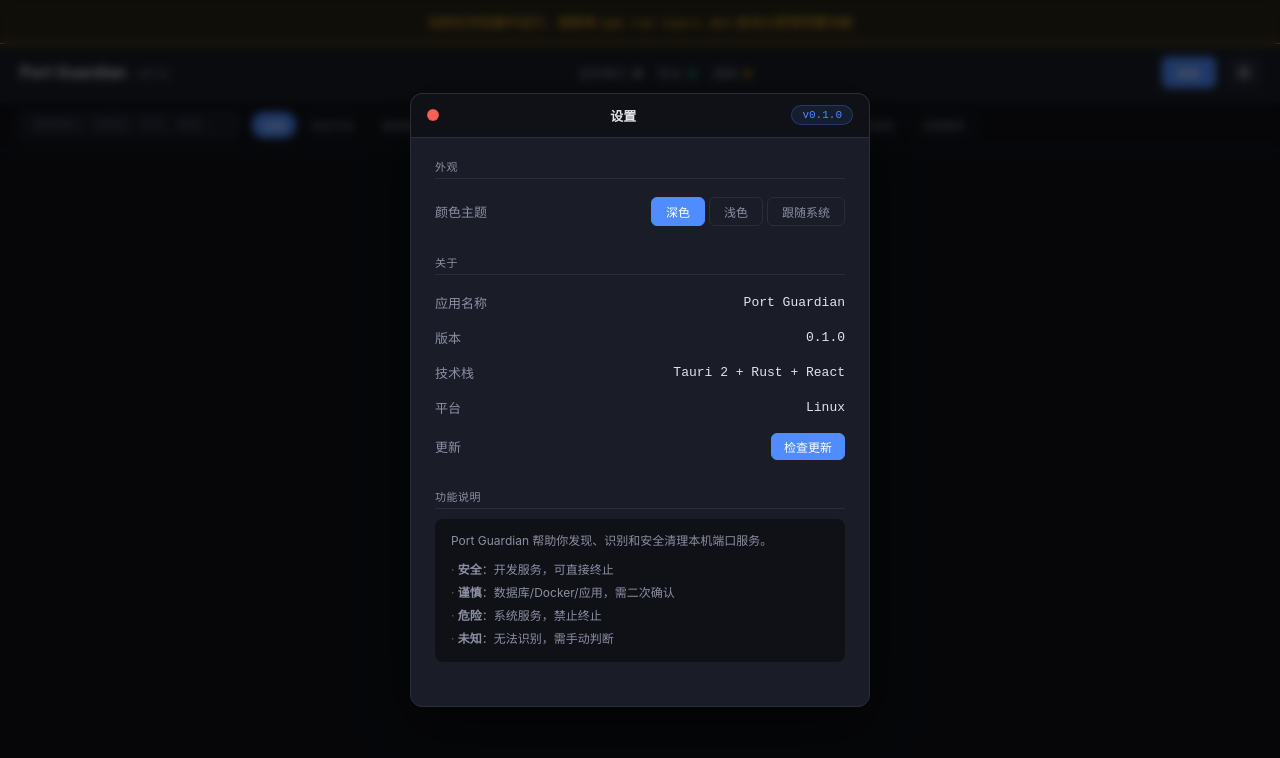
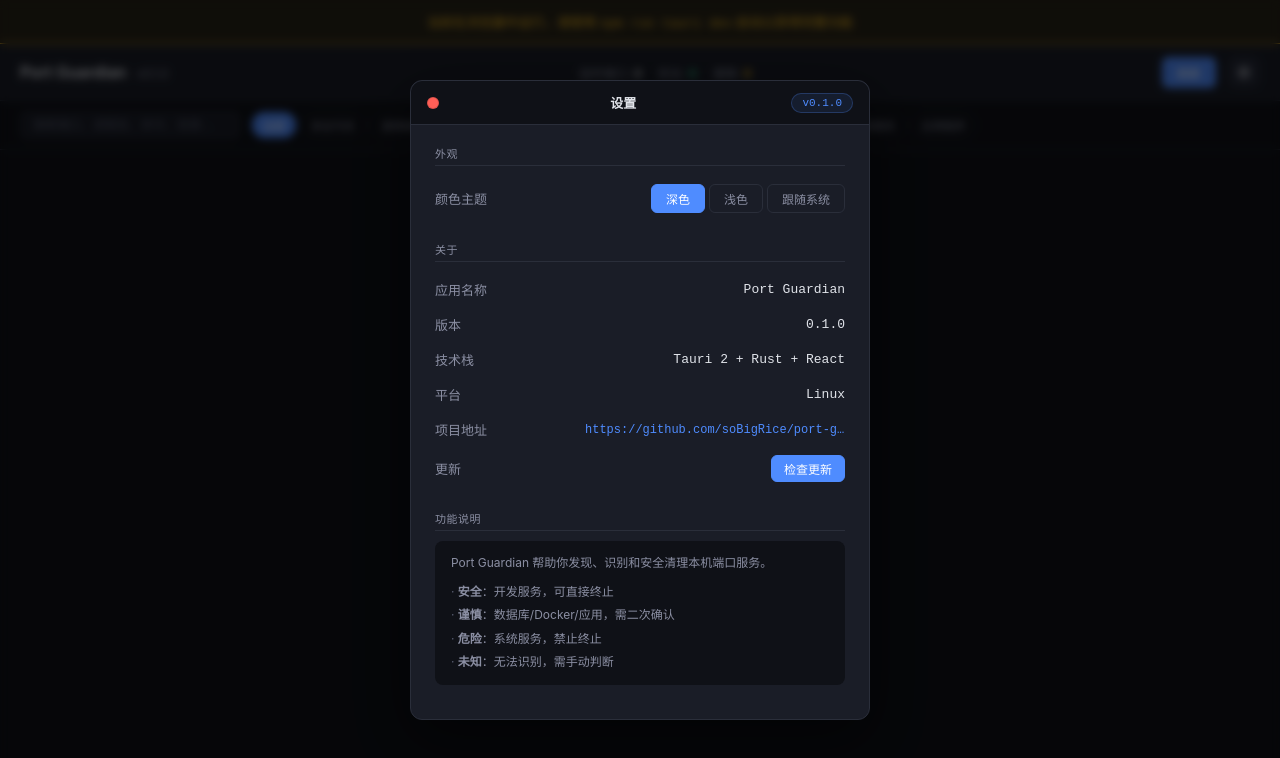
Before and after one commit to soBigRice/port-guardian, a React (Vite) app: page / in a window 1280 px wide. Both pictures are taken after a click on the button "设置". Shown: the top 758 px of the page. Built offline with nearby package versions, Linux system fonts and the light colour scheme.

Commit message:
docs: 补充下载安装说明和项目地址

```diff
--- a/src/App.css
+++ b/src/App.css
@@ -796,6 +796,22 @@
   font-family: "SF Mono", "Fira Code", monospace;
 }
 
+.settings-link {
+  max-width: 260px;
+  color: var(--accent);
+  font-size: 12px;
+  font-family: "SF Mono", "Fira Code", monospace;
+  overflow: hidden;
+  text-overflow: ellipsis;
+  white-space: nowrap;
+  text-decoration: none;
+}
+
+.settings-link:hover {
+  color: var(--accent-hover);
+  text-decoration: underline;
+}
+
 .update-status-message {
   max-width: 190px;
   font-size: 12px;
--- a/src/components/Settings.tsx
+++ b/src/components/Settings.tsx
@@ -1,5 +1,7 @@
 import { useState } from "react";
 import { Theme } from "../types";
+
+const PROJECT_URL = "https://github.com/soBigRice/port-guardian";
 
 interface Props {
   version: string;
@@ -101,6 +103,18 @@
             <span className="settings-value">{getPlatform()}</span>
           </div>
           <div className="settings-row">
+            <span className="settings-label">项目地址</span>
+            <a
+              className="settings-link"
+              href={PROJECT_URL}
+              target="_blank"
+              rel="noreferrer"
+              title={PROJECT_URL}
+            >
+              {PROJECT_URL}
+            </a>
+          </div>
+          <div className="settings-row">
             <span className="settings-label">更新</span>
             <div style={{ display: "flex", alignItems: "center", gap: 8 }}>
               {updateStatus === "latest" && (
```
Also changed, not shown: 1 other file (tests, documents, lock files or other folders).
